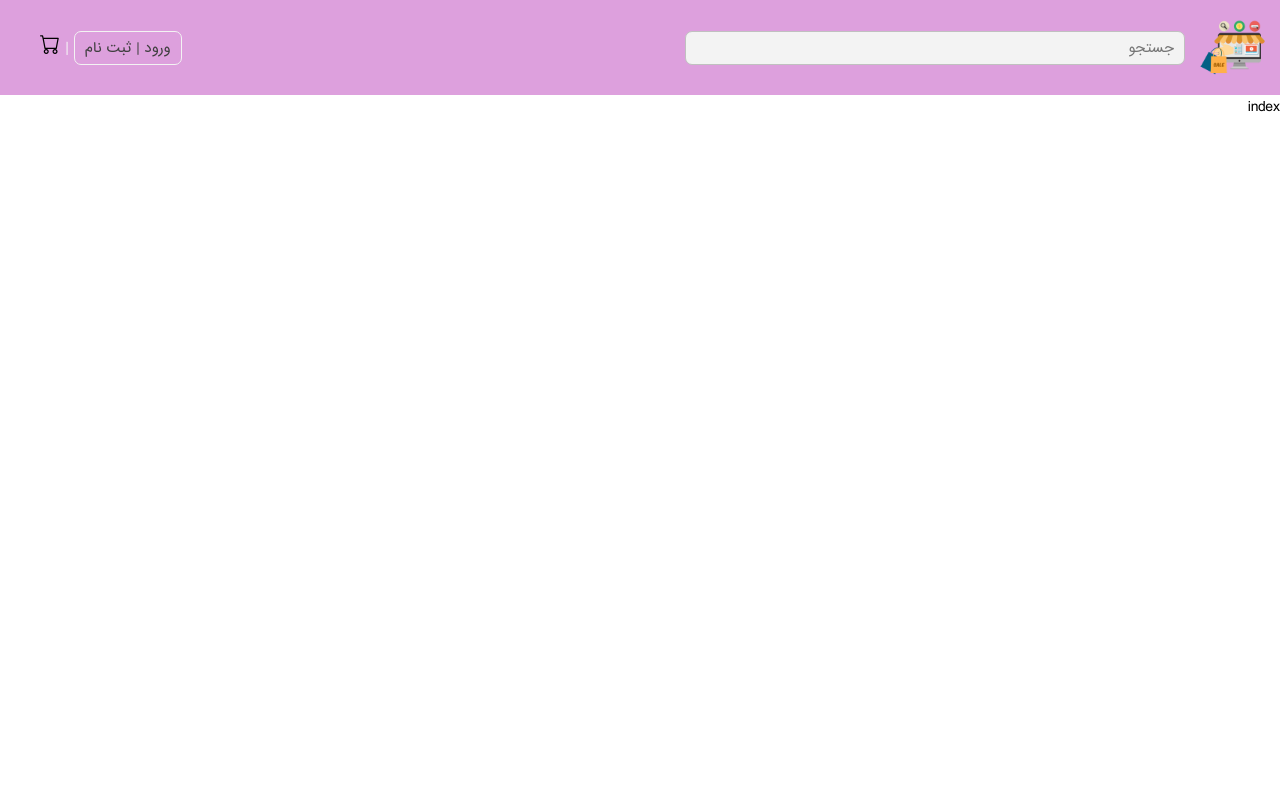
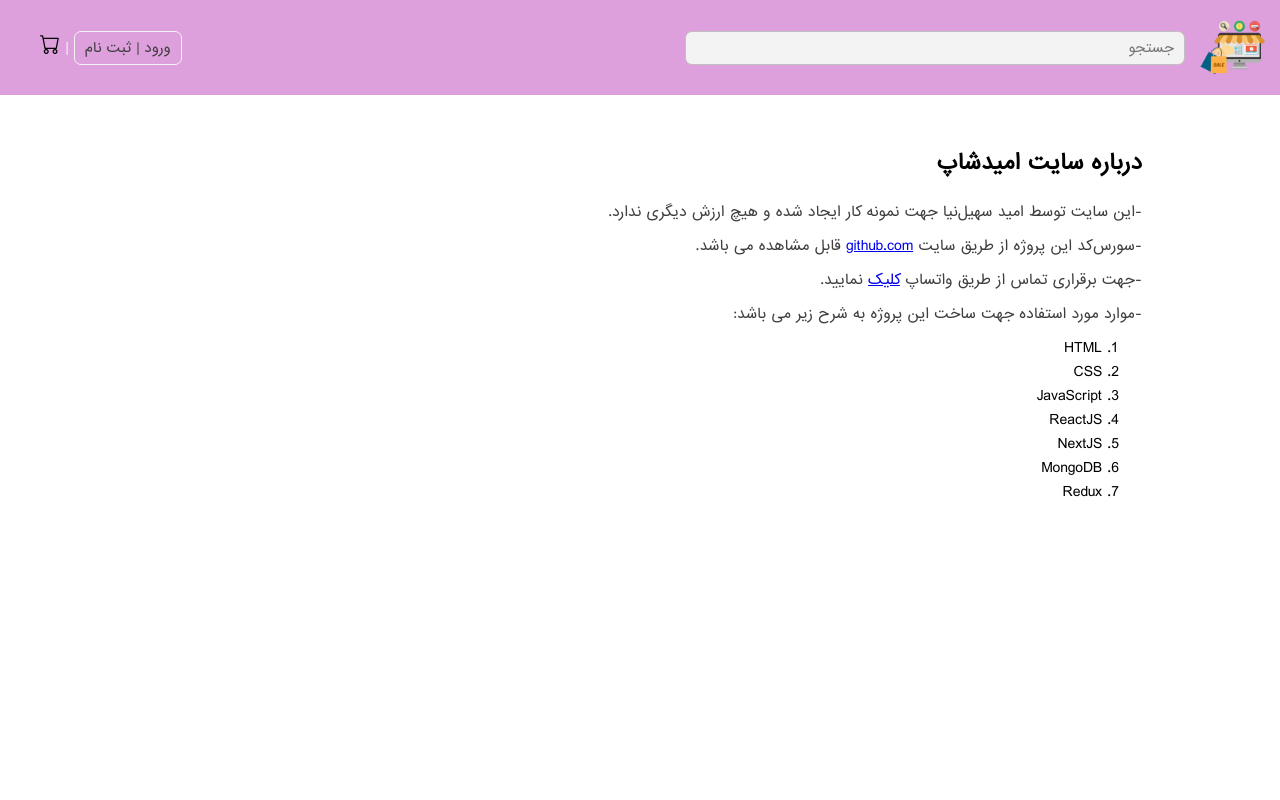
Before and after one commit to omids0/nextjs-online-shop, a Next.js app: page /about in a window 1280 px wide. Shown: the top 800 px of the page. Built offline with nearby package versions, Linux system fonts and the light colour scheme.

Commit message:
about component complited

```diff
--- a/components/Header.js
+++ b/components/Header.js
@@ -56,7 +56,9 @@ export default function Header() {
                 <p>ورود یا ثبت نام</p>
               </Link>
               <p>فرصت های شغلی</p>
-              <p>درباره سایت</p>
+              <Link href="/about" passHref>
+                <p>درباره سایت</p>
+              </Link>
             </div>
           </div>
         )}
--- a/components/about/AboutPage.js
+++ b/components/about/AboutPage.js
@@ -1,5 +1,32 @@
 import React from "react";
 
 export default function AboutPage() {
-  return <div>test about component</div>;
+  return (
+    <div className="aboutpage-container">
+      <h2>درباره سایت امیدشاپ</h2>
+      <p>
+        -این سایت توسط امید سهیل‌نیا جهت نمونه کار ایجاد شده و هیچ ارزش دیگری
+        ندارد.
+      </p>
+      <p>
+        -سورس‌کد این پروژه از طریق سایت{" "}
+        <a href="https://github.com/omids0/nextjs-online-shop">github.com</a>{" "}
+        قابل مشاهده می باشد.
+      </p>
+      <p>
+        -جهت برقراری تماس از طریق واتساپ{" "}
+        <a href="https://wa.me/+989354403007">کلیک</a> نمایید.
+      </p>
+      <p>-موارد مورد استفاده جهت ساخت این پروژه به شرح زیر می باشد:</p>
+      <ol>
+        <li>HTML</li>
+        <li>CSS</li>
+        <li>JavaScript</li>
+        <li>ReactJS</li>
+        <li>NextJS</li>
+        <li>MongoDB</li>
+        <li>Redux</li>
+      </ol>
+    </div>
+  );
 }
--- a/pages/about/index.js
+++ b/pages/about/index.js
@@ -1,8 +1,11 @@
-import React from 'react'
-import AppLayout from '../../components/AppLayout'
+import React from "react";
+import AboutPage from "../../components/about/AboutPage";
+import AppLayout from "../../components/AppLayout";
 
 export default function index() {
   return (
-    <AppLayout>index</AppLayout>
-  )
+    <AppLayout title='About' description='طراحی سایت امید شاپ (امیدشاپ) توسط امید سهیل نیا'>
+      <AboutPage />
+    </AppLayout>
+  );
 }
--- a/styles/globals.css
+++ b/styles/globals.css
@@ -1193,7 +1193,21 @@ input:checked + .slider:before {
 .hamburger-menu-up2 p{
   padding-bottom: var(--padding-small-size);
 }
-
+.aboutpage-container{
+  max-width: 1024px;
+  margin: auto;
+  padding: 5rem var(--padding-small-size);
+}
+.aboutpage-container p{
+  margin-bottom: 1rem;
+  color: var(--lite-black-color);
+}
+.aboutpage-container h2{
+  margin-bottom: 2rem
+}
+.aboutpage-container ol{
+  margin-right: 4rem;
+}
 /* Safari */
 @-webkit-keyframes spin {
   0% {
```
